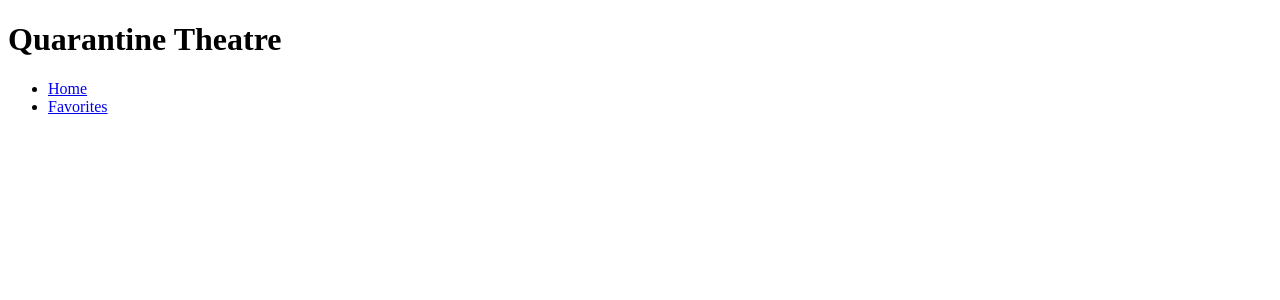
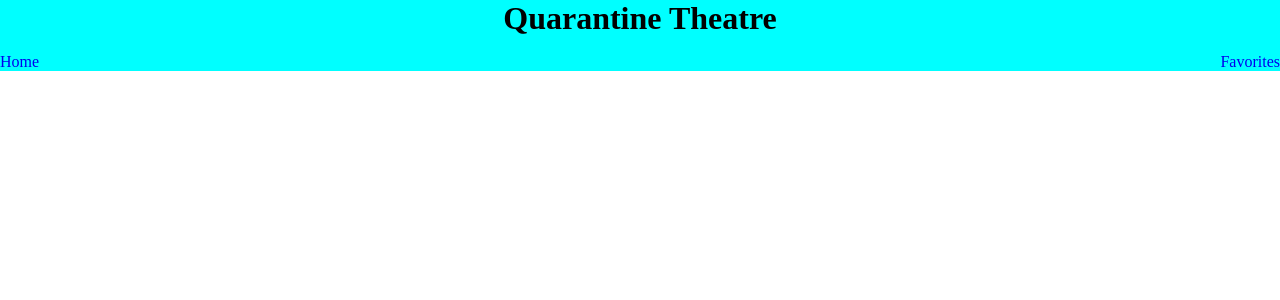
Before and after one commit to ccecott/angular-api-project, an Angular app: page /watch in a window 1280 px wide. Shown: the top 300 px of the page. Built offline with nearby package versions, Linux system fonts and the light colour scheme.

Commit message:
description functionality

```diff
--- a/src/app/header/header.component.css
+++ b/src/app/header/header.component.css
@@ -0,0 +1,28 @@
+.header {
+    background-color: aqua;
+
+}
+
+.title-div {
+    display: flex;
+    justify-content: center;
+}
+
+.title {
+    margin: 0px;
+}
+
+.nav {
+    display: flex;
+    justify-content: space-between;
+    padding: 0;
+}
+
+.tab {
+    list-style: none;
+
+}
+
+.tab-link {
+    text-decoration: none;
+}
--- a/src/app/header/header.component.html
+++ b/src/app/header/header.component.html
@@ -1,5 +1,9 @@
-<h1>Quarantine Theatre</h1>
-<ul>
-  <li><a href="#" routerLink="/home">Home</a></li>
-  <li><a href="#" routerLink="/watch">Favorites</a></li>
-</ul>
+<div class="header">
+  <div class="title-div">
+    <h1 class="title">Quarantine Theatre</h1>
+  </div>
+  <ul class="nav">
+    <li class="tab"><a class="tab-link" href="#" routerLink="/home">Home</a></li>
+    <li class="tab"><a class="tab-link" href="#" routerLink="/watch">Favorites</a></li>
+  </ul>
+</div>
--- a/src/app/movie-list/movie-list.component.html
+++ b/src/app/movie-list/movie-list.component.html
@@ -1,13 +1,13 @@
-<div></div>
 <div>
   <ul>
-    <li *ngFor="let movie of data?.results;index as i">
+    <li class="movie-poster" *ngFor="let movie of data?.results;index as i">
       <p>{{ movie.title }}</p>
 
-      <p *ngIf="show===true">{{movie.overview}}</p>
-      <img (click)="toggleOverview()" width="150" height="225" src="https://image.tmdb.org/t/p/w440_and_h660_face/{{
+
+      <img (click)="toggleOverview(i)" width="150" height="225" src="https://image.tmdb.org/t/p/w440_and_h660_face/{{
           movie.poster_path
         }}" />
+      <p *ngIf="showIndex === i">{{movie.overview}}</p>
       <button (click)="addFavorite(movie)">+</button>
     </li>
   </ul>
--- a/src/app/movie-list/movie-list.component.ts
+++ b/src/app/movie-list/movie-list.component.ts
@@ -8,8 +8,9 @@ import { MovieService } from '../movie.service';
 })
 export class MovieListComponent implements OnInit {
   @Input() data: any;
+  showIndex: number = -1;
   // @Output() added = new EventEmitter<void>();
-  show: boolean = false
+
   constructor(private service: MovieService) { }
 
   ngOnInit(): void { }
@@ -17,7 +18,9 @@ export class MovieListComponent implements OnInit {
   addFavorite(movie: any) {
     this.service.pushFavorite(movie);
   }
-  toggleOverview(): void {
-    this.show = !this.show
+
+  // add more functionality here, set -1 to showIndex
+  toggleOverview(index: number): any {
+    this.showIndex = index;
   }
 }
--- a/src/app/movie.service.ts
+++ b/src/app/movie.service.ts
@@ -11,6 +11,7 @@ export class MovieService {
   apiGenres: string = 'https://api.themoviedb.org/3/genre/movie/list';
   apiDiscover: string = 'https://api.themoviedb.org/3/discover/movie';
   favoritesArray: any = [];
+
   constructor(private http: HttpClient) { }
   // popular movies
   getData() {
@@ -59,4 +60,6 @@ export class MovieService {
     return this.favoritesArray.splice(index, 1)
   }
 
+
+
 }
--- a/src/app/watchlist-page/watchlist-page.component.html
+++ b/src/app/watchlist-page/watchlist-page.component.html
@@ -1,9 +1,10 @@
 <ul>
   <li *ngFor="let movie of favoriteMovies;index as i">
     <p>{{ movie.title }}</p>
-    <img width="150" height="225" src="https://image.tmdb.org/t/p/w440_and_h660_face/{{
+    <img (click)="toggleOverview()" width="150" height="225" src="https://image.tmdb.org/t/p/w440_and_h660_face/{{
         movie.poster_path
       }}" />
+    <p *ngIf="show">{{movie.overview}}</p>
     <button (click)="deleteFav(i)">O</button>
 
   </li>
--- a/src/app/watchlist-page/watchlist-page.component.ts
+++ b/src/app/watchlist-page/watchlist-page.component.ts
@@ -10,7 +10,7 @@ import { MovieService } from '../movie.service';
 export class WatchlistPageComponent implements OnInit {
   // @Input() data: any;
   favoriteMovies: any = [];
-
+  show: boolean = false;
   constructor(
     private router: Router,
     private route: ActivatedRoute,
@@ -26,4 +26,7 @@ export class WatchlistPageComponent implements OnInit {
   deleteFav(index: number) {
     this.service.spliceFav(index);
   }
+  toggleOverview(): any {
+    this.show = !this.show
+  }
 }
--- a/src/styles.css
+++ b/src/styles.css
@@ -1 +1,4 @@
 /* You can add global styles to this file, and also import other style files */
+body {
+    margin: 0 auto;
+}
```
